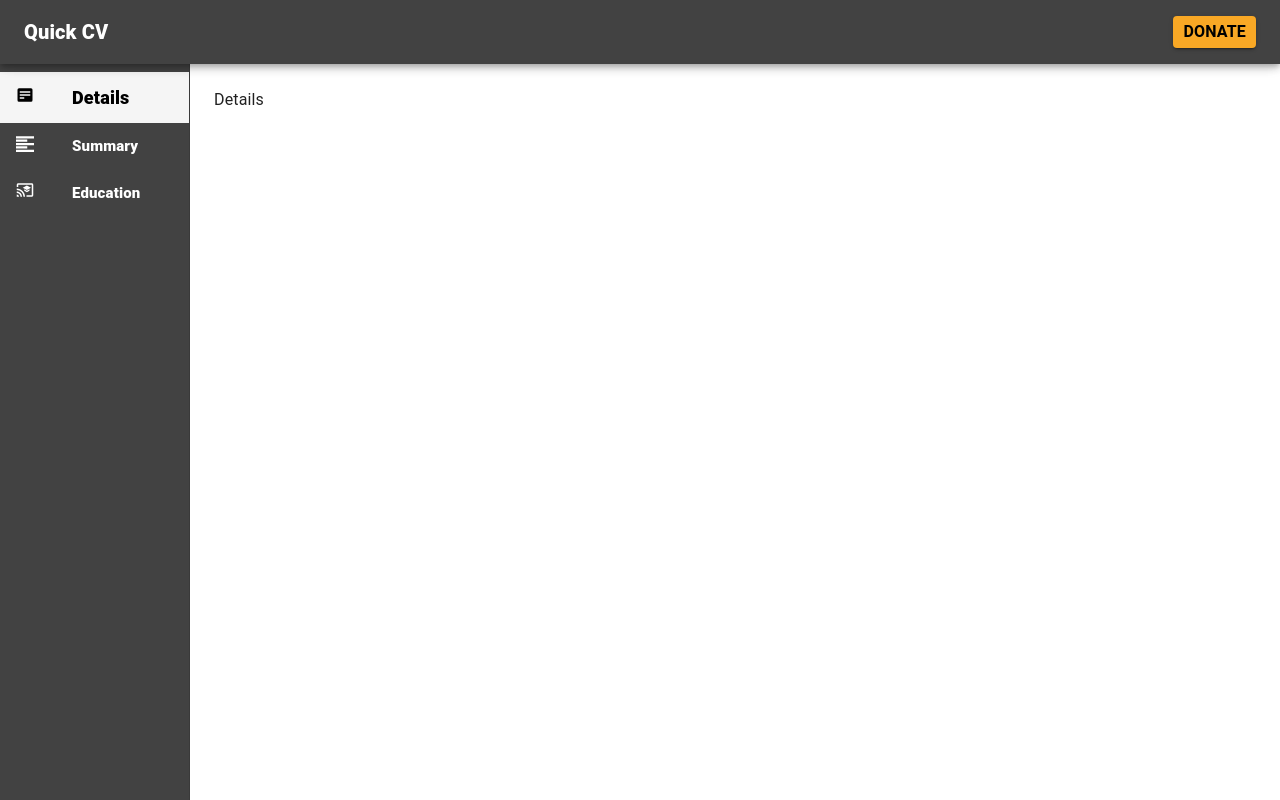
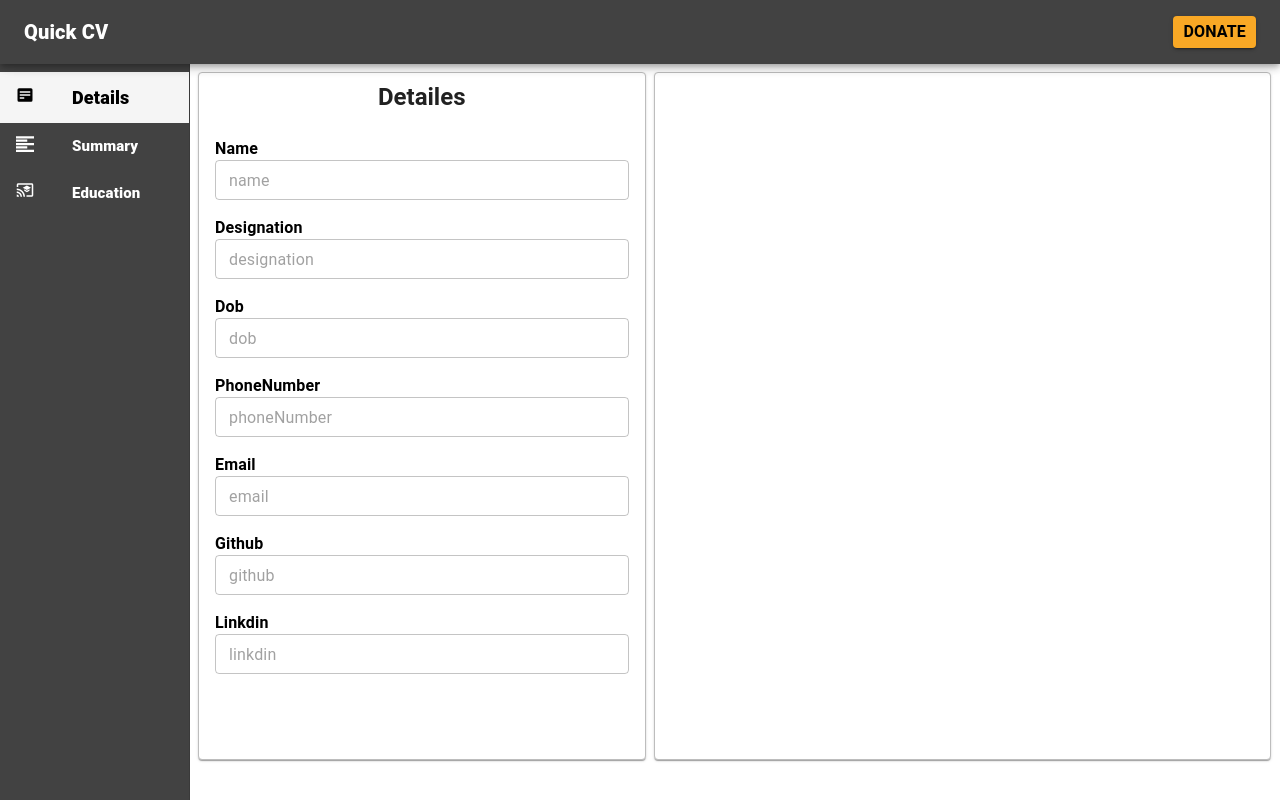
Before and after one commit to YITO-org/quick-cv-ui, a React (Vite) app: page /resumebuilder/detailes in a window 1280 px wide. Built offline with nearby package versions, Linux system fonts and the light colour scheme.

Commit message:
test commit

```diff
--- a/src/App.tsx
+++ b/src/App.tsx
@@ -48,6 +48,7 @@ import Otp from "./screens/otp";
 import AuthProvider from "./context/secureContext";
 import { useSelector  , connect } from "react-redux";
 import { storeOrResetTokken } from "./actions";
+import Detailes from "./screens/detailes";
 
 const App : React.FC<any>  = (props)=>{
 
@@ -72,7 +73,7 @@ const App : React.FC<any>  = (props)=>{
 
               <Route path="/resumebuilder" element={<MainApp />}>
                   <Route index path="dashboard" element={ <PR> <Dashboard /> </PR> } />
-                  <Route index path="detailes" element={<Details />} />
+                  <Route index path="detailes" element={ <Detailes /> } />
                   <Route  path="summary" element={<Summary />} />
                   <Route  path="education" element={<Education />} />
               </Route>
@@ -136,13 +137,13 @@ let LandingPage : React.FC = ()=>{
 
 
 
-let Details : React.FC = ()=>{
-  return(
-    <div>
-      Details
-    </div>
-  )
-}
+// let Details : React.FC = ()=>{
+//   return(
+//     <div>
+//       Details
+//     </div>
+//   )
+// }
 
 let Summary : React.FC = ()=>{
   return(
--- a/src/layout/index.tsx
+++ b/src/layout/index.tsx
@@ -53,7 +53,7 @@ let Layout:React.FC<any> = (props : any) =>{
           <Header />
           <Sidebar screenSize={width} />
           {/* <ThemeProvider theme={theme}> */}
-          <Box component="main" sx={{ flexGrow: 1, p: 3 }}>
+          <Box component="main" sx={{ flexGrow: 1 , p: 1 }}>
             <Toolbar />
             {props.children}
           </Box>
--- /dev/null
+++ b/src/screens/detailes.tsx
@@ -0,0 +1,50 @@
+import { Button, Grid, Paper , Box, Typography, TextField, InputLabel } from "@mui/material";
+import React from "react";
+import {grey} from "@mui/material/colors";
+import { styles } from "../styles/styles";
+// import styles from "../styles/detailes.module.css";
+
+
+
+
+
+
+let Detailes : React.FC = ()=>{
+    return(
+        <React.Fragment>
+
+            {/* view Button => display in xs , sm , md screens only */}
+            <Box sx={{ mb : 1 ,  display : { lg :'none' , xl : 'none' }}}>
+                <Box sx={{display : 'flex' , justifyContent : 'flex-end'}} >
+                    <Button size='large' variant='contained' color='success'>View Resume</Button>
+                </Box>
+            </Box>
+
+                <Grid container  columnGap={1} >
+                    <Grid xs={12} sm={12} md={12} lg={5} xl={5}>
+                            <Paper   sx={styles.detailes_box}>
+                                <Typography sx={{mt : 1 , mb:1 }} textAlign='center' variant='h5' fontWeight='600'>Detailes</Typography>
+
+                                <Box sx={{p : 2}}>
+                                    {
+                                        ['name' , 'designation' , 'dob' , 'phoneNumber' , 'email' , 'github' , 'linkdin'].map((e,index)=>(
+                                            <Box key={index}>
+                                                <InputLabel sx={styles.input_lable}>{e}</InputLabel>
+                                                <TextField type="text" size="small" placeholder={e} sx={{marginBottom : 2 , width : '100%'}} />
+                                            </Box>
+                                        ))
+                                    }
+                                    </Box>
+
+
+                            </Paper>
+                    </Grid>
+                    <Grid lg={6.9} xl={6.9} sx={{display : {sm : 'none' , xs : 'none' , md : 'none' , lg: 'block' , xl: 'block'}}} >
+                        <Paper sx={styles.detailes_resume_box}></Paper>
+                    </Grid>
+                </Grid>
+        </React.Fragment>
+    )
+}
+
+export default Detailes;
--- /dev/null
+++ b/src/styles/detailes.module.css
@@ -0,0 +1,9 @@
+
+.field_lable{
+    font-weight: 700;
+    color:brown
+}
+
+.field_lable::first-letter{
+    text-transform: uppercase;
+}
--- a/src/styles/styles.ts
+++ b/src/styles/styles.ts
@@ -5,6 +5,7 @@ import {grey  } from "@mui/material/colors"
 const drawerWidth = 190; // for medium screen and large screen
 const mobileswidth = 250; // for small and extra small screen
 let Grey = grey["800"]
+let Gray2 = grey[400]
 
 // export const sidebarStyles = makeStyles({
 //    root : {
@@ -42,7 +43,12 @@ export const styles = {
 
     // create account and login account screen
   cardPosition : { marginTop : "2%" },
-  loginOrCreateButton : {width : "100%" , marginBottom : 2 }
+  loginOrCreateButton : {width : "100%" , marginBottom : 2 },
 
 
+
+  // detailes screen
+  input_lable : {'&::first-letter' : {textTransform : 'uppercase'},fontWeight :'700',color : 'black'},
+  detailes_box : {backgroundColor : 'white' , border : 0.5 , borderColor : Gray2 , height :'86vh' , overflow : 'scroll' , scrollbarWidth : 'none'},
+  detailes_resume_box : {backgroundColor : 'white' , border : 0.5 , borderColor : Gray2 , height :'86vh' }
 }
```
